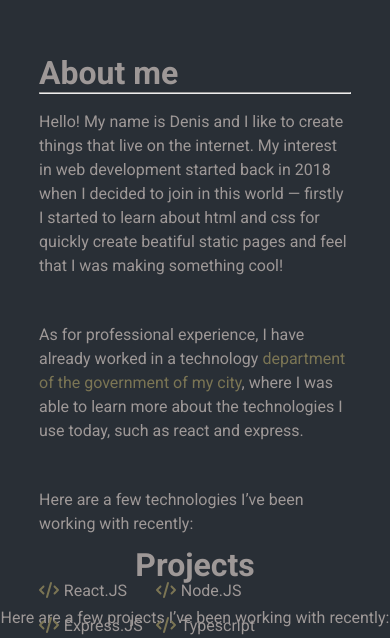
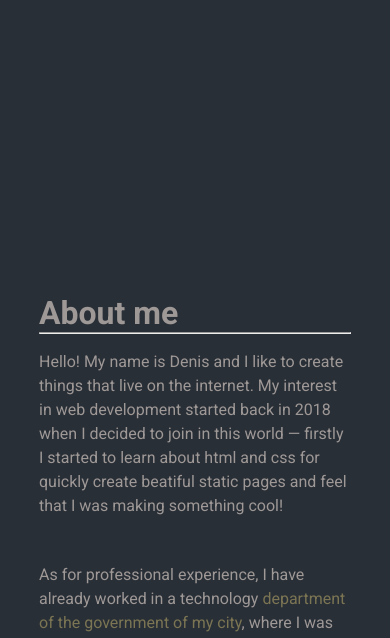
Before and after one commit to denis-junior/portfolio, a React (Create React App) app: page / in a window 390 px wide. Shown: the part 959-1597 px from the top of the page. Built offline with nearby package versions, Linux system fonts and the light colour scheme.

Commit message:
mobile size fixed

```diff
--- a/src/App.css
+++ b/src/App.css
@@ -124,6 +124,20 @@ body {
   .about {
     width: 80%;
   }
+
+  #about {
+    margin-bottom: 20rem;
+    margin-top: 15rem;
+}
+
+  .projects{
+    margin-bottom: 20rem;
+  }
+
+  .contact{
+    margin-bottom: 2rem;
+  }
+
 }
 
 @media (max-width: 600px) {
```
Also changed, not shown: 1 other file (tests, documents, lock files or other folders).
